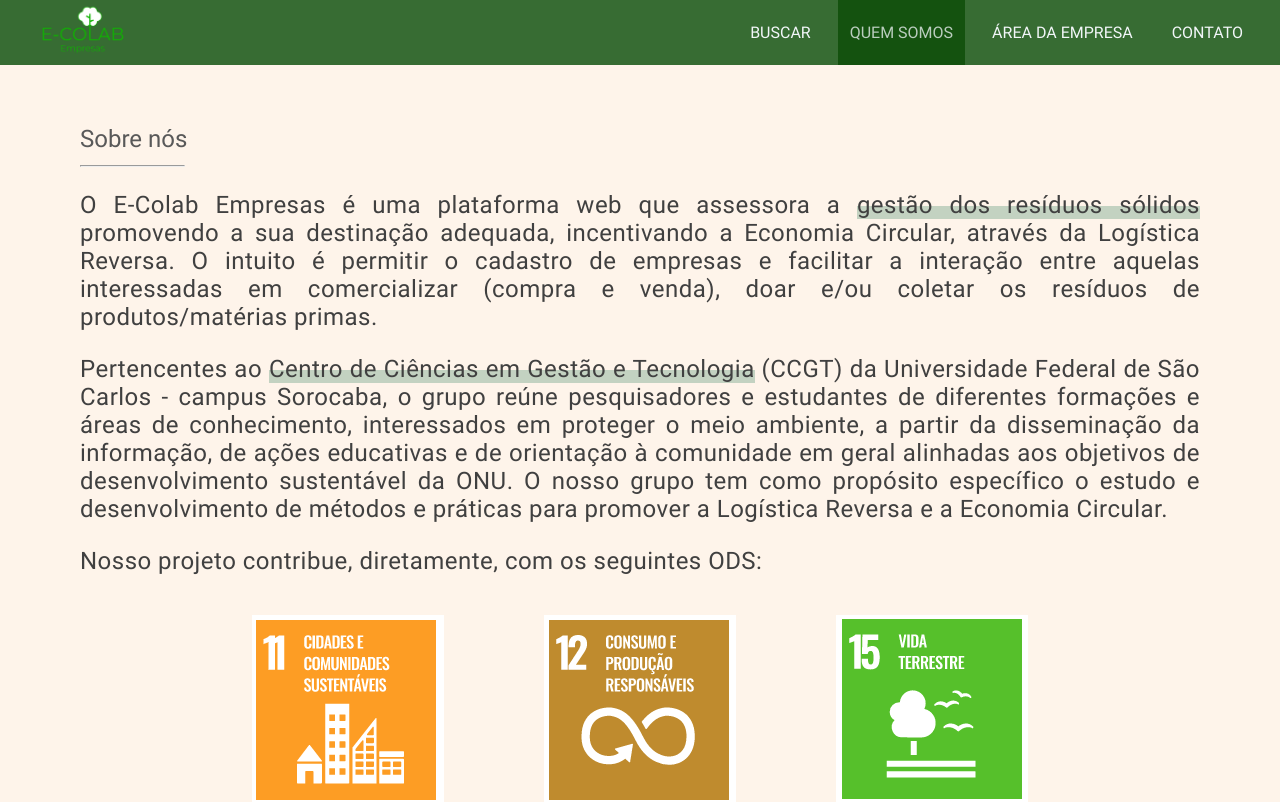
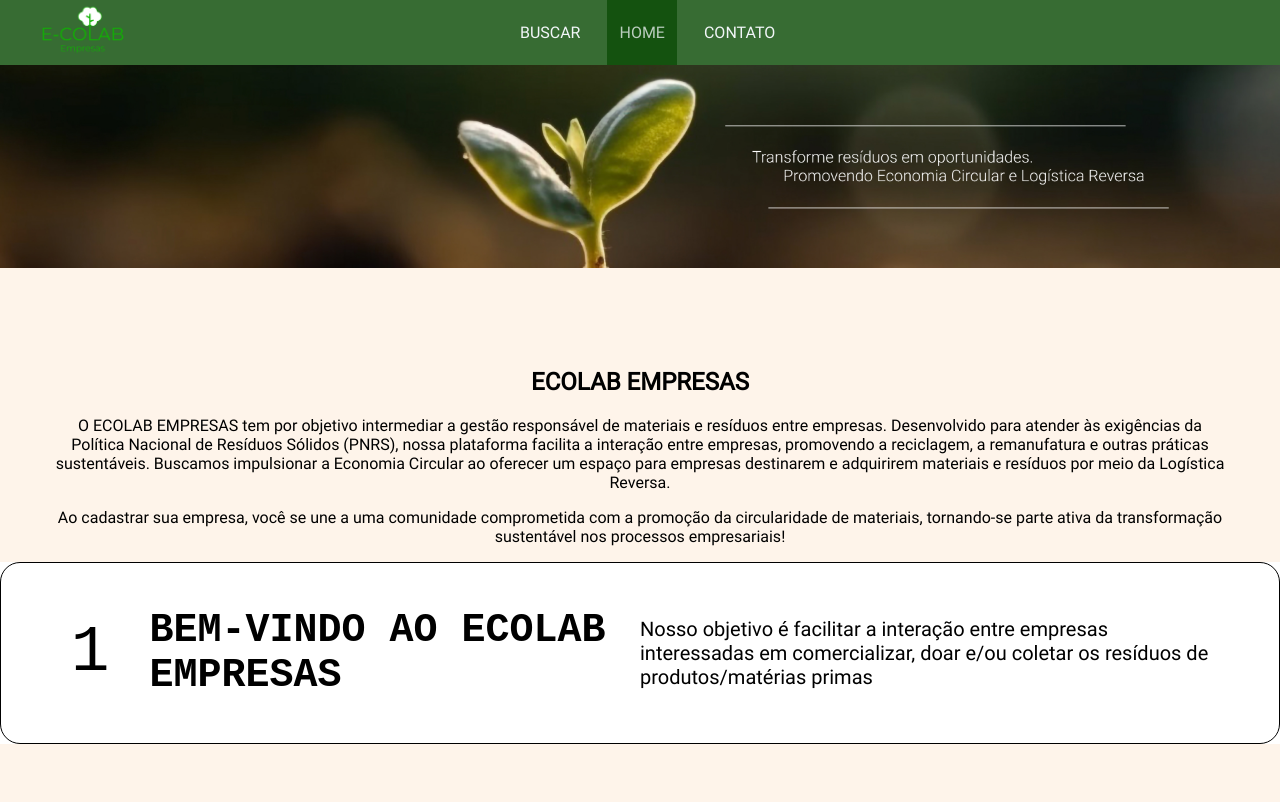
Before and after one commit to e-colab/ecoponto, a Vue app in the folder app/: page /about in a window 1280 px wide. Shown: the top 802 px of the page. Built offline with nearby package versions, Linux system fonts and the light colour scheme; what vue-the-mask would draw is missing.

Commit message:
wip: new home page

```diff
--- a/app/src/components/common/header/Header.vue
+++ b/app/src/components/common/header/Header.vue
@@ -3,6 +3,9 @@
         <div class="header-container">
             <img :src="require(`../../images/empresas.png`)" class="header-img" alt="Logo do site: texto Ecolab empresas na cor verde">
             <Links />
+            <div class="header-login">
+
+            </div>
         </div>
     </header>
 </template>
@@ -25,11 +28,13 @@
 
     &-container{
         height:100%;
+        max-width: 1300px;
         display: flex;
         align-items: center;
         justify-content: space-between;
 
-        margin: 0 25px 0 25px;
+        margin: 0 auto;
+        padding: 0 25px;
 
         @media only screen and (max-width: 910px){
             flex-direction: column;
@@ -43,5 +48,9 @@
         max-width: 120px;
         height: auto;
     }
+
+    &-login{
+        width: 100px;
+    }
 }
 </style>
--- /dev/null
+++ b/app/src/components/home/cards.vue
@@ -0,0 +1,58 @@
+<template>
+  <div class="card">
+    <section class="card-content">
+        <section class="card-content__wrapper">
+            <p class="card-content__wrapper-number">1</p>
+            <h2 class="card-content__wrapper-title">Bem-vindo ao Ecolab Empresas</h2>
+        </section>
+
+        <p class="card-content__text">Nosso objetivo é facilitar a interação entre empresas interessadas em comercializar, doar e/ou coletar os resíduos de produtos/matérias primas</p>
+    </section>
+  </div>
+</template>
+
+<script>
+export default {
+    name: 'home-cards'
+}
+</script>
+
+<style lang="scss">
+.card{
+    max-width: 1300px;
+    border: solid 1px black;
+    border-radius: 20px;
+    margin: 0 auto;
+    padding: 40px 70px;
+
+    &-content{
+        display: flex;
+        align-items: center;
+        justify-content: space-between;
+        height: 100px;
+
+        &__wrapper{
+            width: 50%;
+            display: flex;
+            align-items: center;
+            justify-content: space-between;
+            gap: 40px;
+
+            &-number{
+                font-size: 64px;
+                font-family: "Roboto Mono", monospace;
+            }
+            &-title{
+                font-size: 40px;
+                text-transform: uppercase;
+                font-family: "Roboto Mono", monospace;
+            }
+        }
+        &__text{
+            font-size: 20px;
+            width: 50%;
+        }
+    }
+}
+
+</style>
--- a/app/src/constants/links.js
+++ b/app/src/constants/links.js
@@ -1,6 +1,5 @@
 export const HEADER_LINK = [
     {title: 'Buscar', icon: 'map-pin-point.svg', path: 'search'},
-    {title: 'Quem somos', icon: 'user-profile.svg', path: 'about'},
-    {title: 'Área da empresa', path:'company-area'},
+    {title: 'Home', icon: 'user-profile.svg', path: 'about'},
     {title:'Contato', icon:'email-symbol.svg', path: 'contact'}
 ]
--- a/app/src/pages/About.vue
+++ b/app/src/pages/About.vue
@@ -1,5 +1,22 @@
 <template>
     <page-wrapper>
+        <img src="../assets/hero.png">
+        <section class="main-content">
+            <h1>ecolab empresas</h1>
+
+            <div class="main-content__text">
+                <p>
+                    O ECOLAB EMPRESAS tem por objetivo intermediar a gestão responsável de materiais e resíduos entre empresas. Desenvolvido para atender às exigências da Política Nacional de Resíduos Sólidos (PNRS), nossa plataforma facilita a interação entre empresas, promovendo a reciclagem, a remanufatura e outras práticas sustentáveis. Buscamos impulsionar a Economia Circular ao oferecer um espaço para empresas destinarem e adquirirem materiais e resíduos por meio da Logística Reversa.
+                </p>
+
+                <p>
+                    Ao cadastrar sua empresa, você se une a uma comunidade comprometida com a promoção da circularidade de materiais, tornando-se parte ativa da transformação sustentável nos processos empresariais!
+                </p>
+            </div>
+         </section>
+         <section>
+            <cards />
+         </section>
         <section class="about">
             <Title title="Sobre nós"/>
             <p class="about-text">
@@ -25,17 +42,39 @@
 <script>
 import PageWrapper from './PageWrapper.vue';
 import Title from '../components/common/title.vue';
+import Cards from '../components/home/cards.vue'
 
 export default {
     name: 'AboutPage',
     components: {
         PageWrapper,
-        Title
+        Title,
+        Cards
     }
 }
 </script>
 
 <style lang="scss" scoped>
+.main-content{
+    background-color: #fef4ea;
+
+    h1 {
+        text-transform: uppercase;
+        text-align: center;
+        margin-top: 100px;
+    }
+
+    p {
+        text-align: center;
+        padding: 0 50px;
+    }
+
+    &__text{
+        max-width: 1300px;
+        margin: 0 auto;
+    }
+}
+
 .about{
     background-color: #fef4ea;
     min-height: 100vh;
--- a/app/src/router/index.js
+++ b/app/src/router/index.js
@@ -1,7 +1,5 @@
 import { createRouter, createWebHistory } from 'vue-router';
 import SearchPage from '../pages/Search';
-import RegisterPage from '../pages/Register';
-import CompanyAreaPage from '../pages/CompanyArea'
 import AboutPage from '../pages/About';
 import ContactPage from '../pages/Contact'
 
@@ -15,16 +13,6 @@
     path: '/search',
     name: 'Search',
     component: SearchPage,
-  },
-  {
-    path: '/register',
-    name: 'Register',
-    component: RegisterPage,
-  },
-  {
-    path: '/company-area',
-    name: 'Company-Area',
-    component: CompanyAreaPage
   },
   {
     path: '/about',
```
Also changed, not shown: app/src/assets/hero.png (added), app/src/fonts/RobotoMono-VariableFont_wght.ttf (added).
